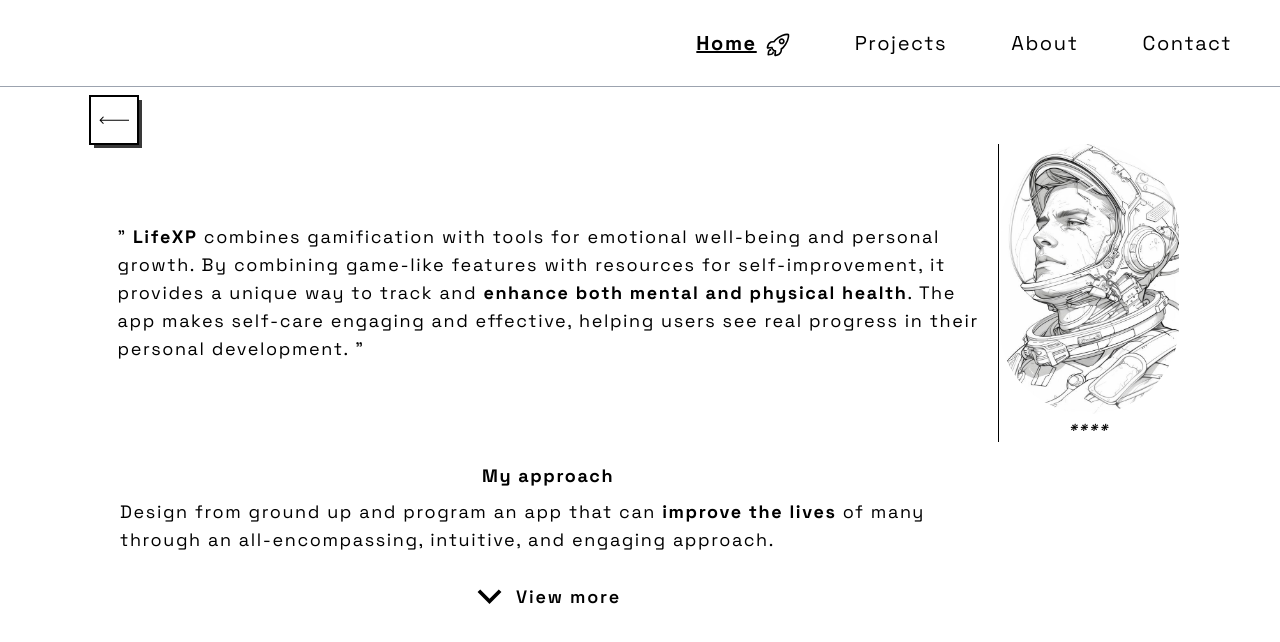
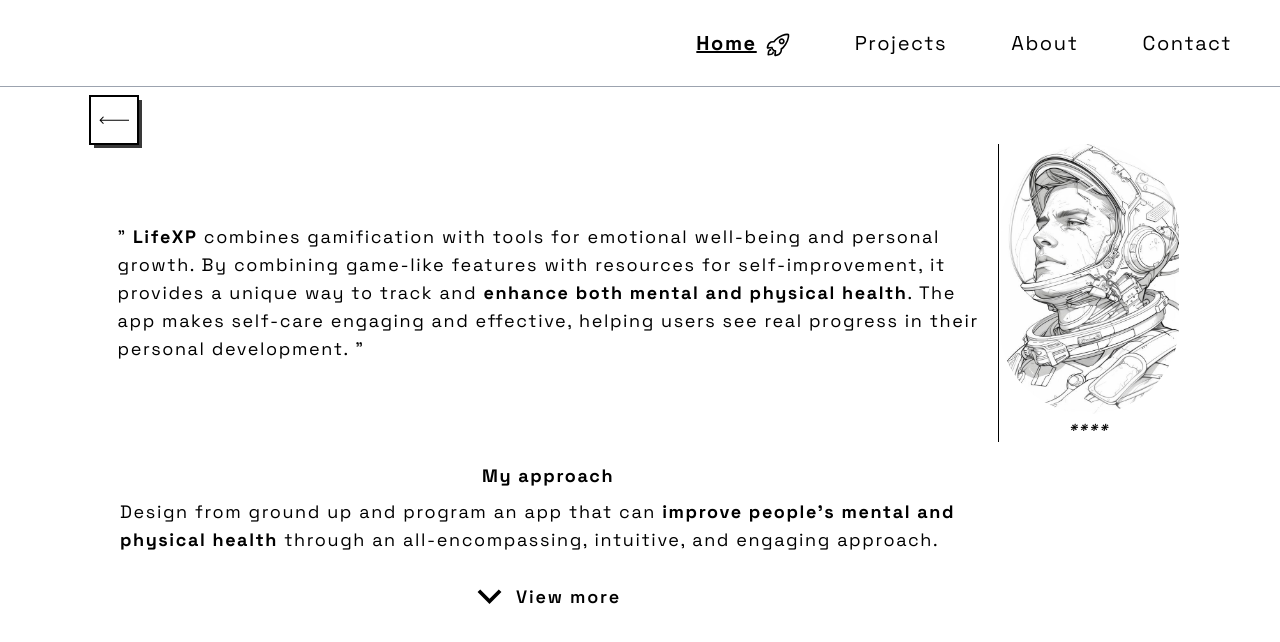
Before and after one commit to TenScoops/Portfolio, a React (Vite) app: page /projects/lifexp in a window 1280 px wide. Shown: the top 642 px of the page. Built offline with nearby package versions, Linux system fonts and the light colour scheme.

Commit message:
description change 2

```diff
--- a/src/Components/LifeXP.tsx
+++ b/src/Components/LifeXP.tsx
@@ -22,7 +22,7 @@
 }
 const approach = () =>{
     return <p className=" ">
-                Design from ground up and program an app that can <strong>improve the lives</strong> of many through an all-encompassing, intuitive, and engaging approach.
+                Design from ground up and program an app that can <strong>improve people's mental and physical health</strong> through an all-encompassing, intuitive, and engaging approach.
             </p>
 }
 
```
